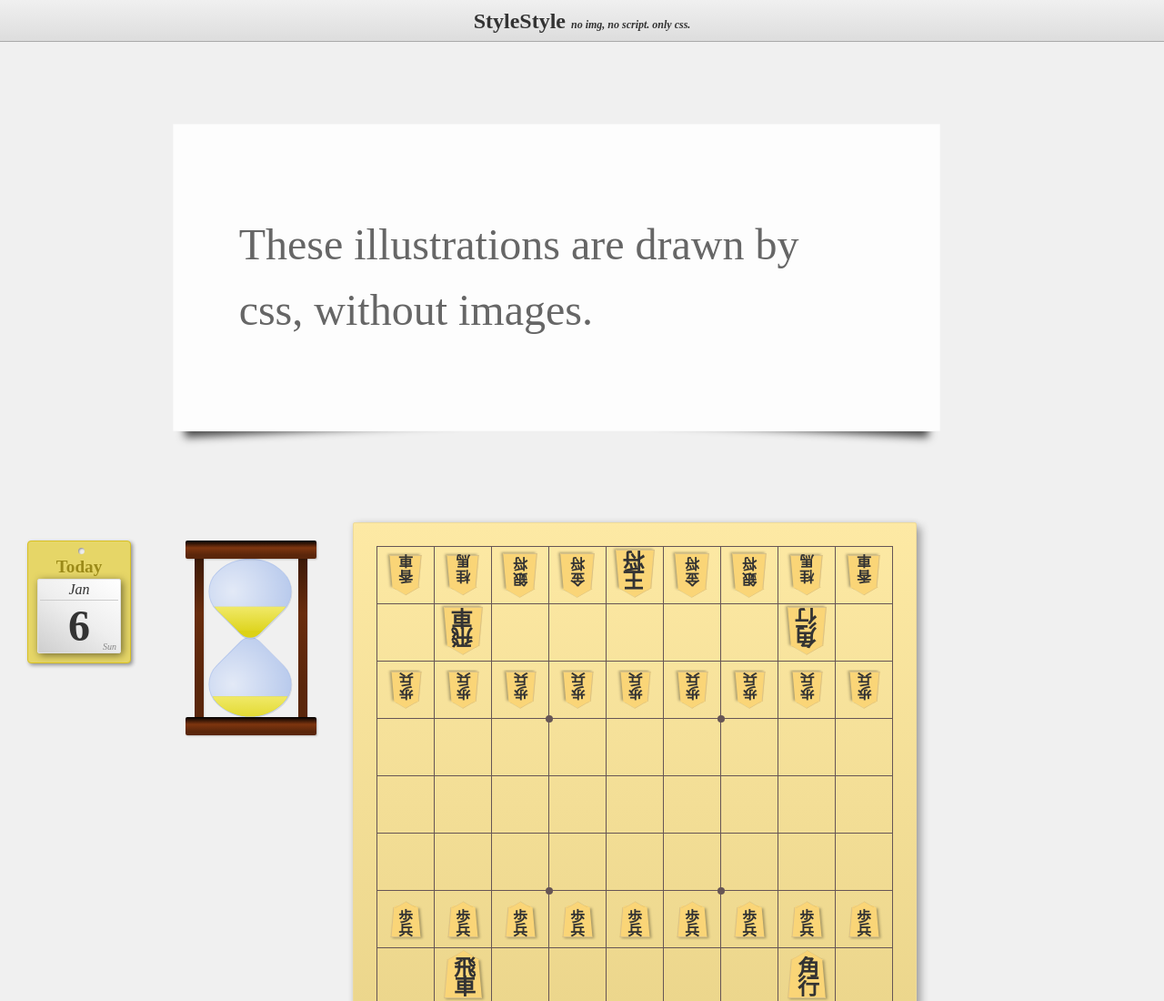
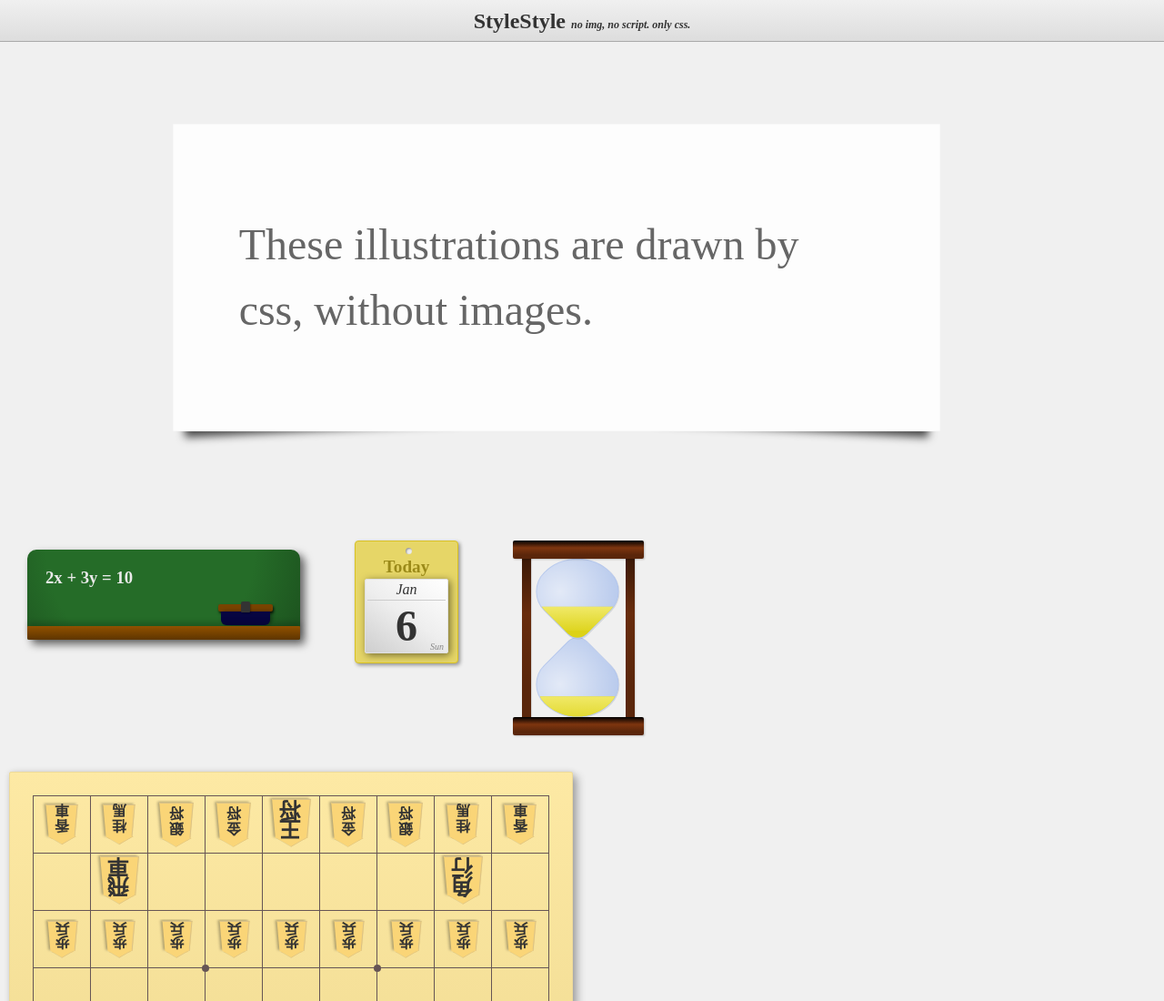
Before and after one commit to okunishinishi/css-art-gallery, a plain HTML site: page index.html in a window 1280 px wide. Shown: the top 1100 px of the page at 91% size. Drawn offline with Linux system fonts and the light colour scheme.

Commit message:
add black board

```diff
--- /dev/null
+++ b/css/black-board.css
@@ -0,0 +1,127 @@
+#black-board .black-board {
+    background-color: #256c28;
+    padding: 8px;
+    margin: 10px 0;
+    -webkit-border-radius: 10px 10px 2px 2px;
+    -moz-border-radius: 10px 10px 2px 2px;
+    -o-border-radius: 10px 10px 2px 2px;
+    -ms-border-radius: 10px 10px 2px 2px;
+    border-radius: 10px 10px 2px 2px;
+    -webkit-box-shadow: 5px 5px 10px rgba(0, 0, 0, 0.6);
+    -moz-box-shadow: 5px 5px 10px rgba(0, 0, 0, 0.6);
+    -o-box-shadow: 5px 5px 10px rgba(0, 0, 0, 0.6);
+    -ms-box-shadow: 5px 5px 10px rgba(0, 0, 0, 0.6);
+    box-shadow: 5px 5px 10px rgba(0, 0, 0, 0.6);
+    padding: 30px 20px 40px;
+    position: relative;
+    background-color: #1c511e;
+    background-image: -webkit-radial-gradient(45% 3%, circle, #256c28 60%, #1c511e);
+    background-image: -moz-radial-gradient(45% 3%, circle, #256c28 60%, #1c511e);
+    background-image: -o-radial-gradient(45% 3%, circle, #256c28 60%, #1c511e);
+    background-image: -ms-radial-gradient(45% 3%, circle, #256c28 60%, #1c511e);
+    background-image: radial-gradient(45% 3%, circle, #256c28 60%, #1c511e);
+    padding:10px;
+}
+#black-board .black-board-frame {
+    position: absolute;
+}
+#black-board .black-board-frame-bottom {
+    bottom: 0;
+    height: 15px;
+    width: 100%;
+    left: 0;
+    background-color: #5e3500;
+    background-image: -webkit-gradient(linear, left top, left bottom, from(#915100), to(#5e3500));
+    background-image: -webkit-linear-gradient(#915100, #5e3500);
+    background-image: -moz-linear-gradient(#915100, #5e3500);
+    background-image: -o-linear-gradient(#915100, #5e3500);
+    background-image: -ms-linear-gradient(#915100, #5e3500);
+    background-image: linear-gradient(#915100, #5e3500);
+    -webkit-box-shadow: 1px -4px 6px rgba(0, 0, 0, 0.2);
+    -moz-box-shadow: 1px -4px 6px rgba(0, 0, 0, 0.2);
+    -o-box-shadow: 1px -4px 6px rgba(0, 0, 0, 0.2);
+    -ms-box-shadow: 1px -4px 6px rgba(0, 0, 0, 0.2);
+    box-shadow: 1px -4px 6px rgba(0, 0, 0, 0.2);
+    -webkit-border-radius: 1px 1px 2px 2px;
+    -moz-border-radius: 1px 1px 2px 2px;
+    -o-border-radius: 1px 1px 2px 2px;
+    -ms-border-radius: 1px 1px 2px 2px;
+    border-radius: 1px 1px 2px 2px;
+    z-index: 1;
+}
+#black-board .black-board-item {
+    color: #eaeaea;
+    border: 4px solid #eaeaea;
+    -webkit-border-radius: 4px;
+    -moz-border-radius: 4px;
+    -o-border-radius: 4px;
+    -ms-border-radius: 4px;
+    border-radius: 4px;
+    padding: 5px;
+    margin: 5px;
+    min-width:260px;
+    min-height:59px;
+    border:none;
+}
+#black-board .black-board-item h3 {
+    margin: 0;
+}
+#black-board .black-board-highlight {
+    color: #eeee11;
+}
+.eraser {
+    position: absolute;
+    bottom: 16px;
+    right: 30px;
+    z-index: 0;
+    width: 60px;
+}
+#black-board .eraser-head {
+    height: 8px;
+    background-color: #784300;
+    -webkit-box-shadow: 1px 2px 3px rgba(0, 0, 0, 0.8);
+    -moz-box-shadow: 1px 2px 3px rgba(0, 0, 0, 0.8);
+    -o-box-shadow: 1px 2px 3px rgba(0, 0, 0, 0.8);
+    -ms-box-shadow: 1px 2px 3px rgba(0, 0, 0, 0.8);
+    box-shadow: 1px 2px 3px rgba(0, 0, 0, 0.8);
+    -webkit-border-radius: 2px;
+    -moz-border-radius: 2px;
+    -o-border-radius: 2px;
+    -ms-border-radius: 2px;
+    border-radius: 2px;
+}
+#black-board .eraser-head-belt {
+    background-color: #333333;
+    margin: 0 auto;
+    height: 100%;
+    width: 10px;
+    padding: 2px 0;
+    position: relative;
+    top: -3px;
+    -webkit-box-shadow: 1px 1px 2px rgba(0, 0, 0, 0.3);
+    -moz-box-shadow: 1px 1px 2px rgba(0, 0, 0, 0.3);
+    -o-box-shadow: 1px 1px 2px rgba(0, 0, 0, 0.3);
+    -ms-box-shadow: 1px 1px 2px rgba(0, 0, 0, 0.3);
+    box-shadow: 1px 1px 2px rgba(0, 0, 0, 0.3);
+    -webkit-border-radius: 2px 2px 1px 1px;
+    -moz-border-radius: 2px 2px 1px 1px;
+    -o-border-radius: 2px 2px 1px 1px;
+    -ms-border-radius: 2px 2px 1px 1px;
+    border-radius: 2px 2px 1px 1px;
+}
+#black-board .eraser-body {
+    width: 90%;
+    height: 15px;
+    margin: 0 auto;
+    -webkit-border-radius: 0 0 6px 6px;
+    -moz-border-radius: 0 0 6px 6px;
+    -o-border-radius: 0 0 6px 6px;
+    -ms-border-radius: 0 0 6px 6px;
+    border-radius: 0 0 6px 6px;
+    background-color: #070541;
+    -webkit-box-shadow: 2px 0px 4px rgba(0, 0, 0, 0.4);
+    -moz-box-shadow: 2px 0px 4px rgba(0, 0, 0, 0.4);
+    -o-box-shadow: 2px 0px 4px rgba(0, 0, 0, 0.4);
+    -ms-box-shadow: 2px 0px 4px rgba(0, 0, 0, 0.4);
+    box-shadow: 2px 0px 4px rgba(0, 0, 0, 0.4);
+}
--- a/index.html
+++ b/index.html
@@ -28,8 +28,9 @@
     <link rel="stylesheet" href="css/shogi.css"/>
     <link rel="stylesheet" href="css/sandglass.css"/>
     <link rel="stylesheet" href="css/one-day-calendar.css"/>
-
-    <link rel="shortcut icon" href="fav.ico">
+    <link rel="stylesheet" href="css/black-board.css">
+
+    <link rel="shortcut icon" href="./fav.ico">
     <title>CSS art gallery</title>
 </head>
 <body>
@@ -62,6 +63,28 @@
     <div id="" data-role="panel">
     </div>
 -->
+<div id="black-board" data-role="panel">
+    <div id="sprint-section" class="black-board">
+        <div class="eraser">
+            <div class="eraser-head">
+                <div class="eraser-head-belt"></div>
+            </div>
+            <div class="eraser-body"></div>
+        </div>
+        <div class="black-board-frame black-board-frame-bottom"></div>
+        <div class="black-board-content">
+            <div class="black-board-item">
+                <h3>
+                    <span class="" style="cursor: pointer;" data-rs-name="number">2x + 3y = 10</span>
+                </h3>
+        <span class="black-board-highlight">
+            <span
+                class="editable" style="cursor: pointer;" data-rs-name="name"></span>
+        </span>
+            </div>
+        </div>
+    </div>
+</div>
 <div id="one-day-calendar" data-role="panel">
     <div class="cover odc-root">
         <div class="odc-board">
@@ -79,7 +102,6 @@
             </div>
         </div>
     </div>
-
 </div>
 
 <div id="sandglass-section" data-role="panel">
```
